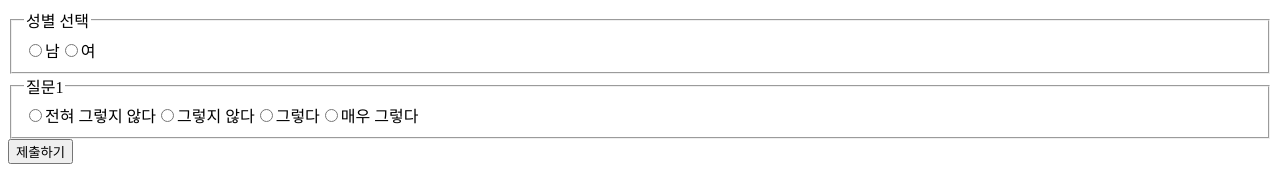
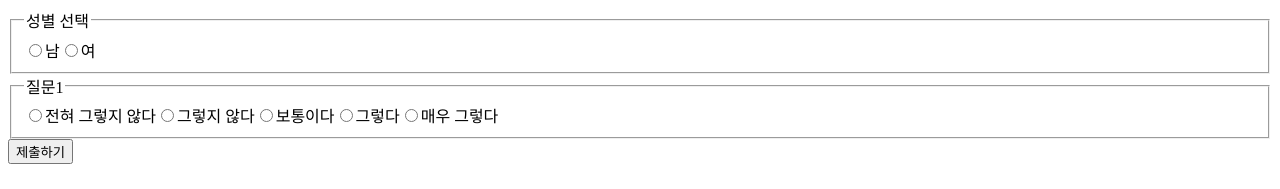
Before and after one commit to scsc-web-22-2/English-Name, a React (Create React App) app in the folder client/: page / in a window 1280 px wide. Shown: the top 189 px of the page. Built offline with nearby package versions, Linux system fonts and the light colour scheme.

Commit message:
dev 1.2 api test

```diff
--- a/client/src/App.js
+++ b/client/src/App.js
@@ -14,6 +14,8 @@ function App() {
           전혀 그렇지 않다
           <input type="radio" name="degree" value="-1" />
           그렇지 않다
+          <input type="radio" name="degree" value="0" />
+          보통이다
           <input type="radio" name="degree" value="1" />
           그렇다
           <input type="radio" name="degree" value="2" />
```
